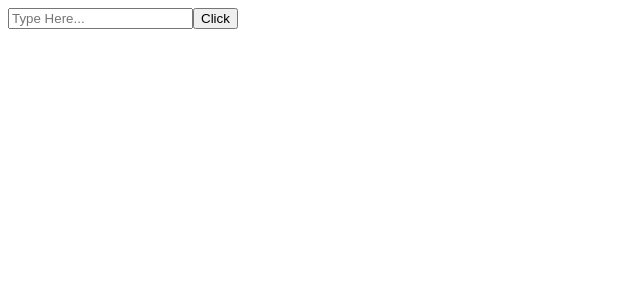
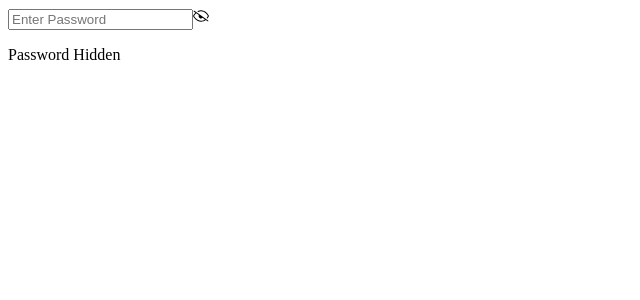
Before and after one commit to varaprasadbotta/react-interview-questions, a React (Vite) app: page / in a window 1280 px wide. Shown: the top 300 px of the page, without its empty margins (0-640 px from the left). Built offline with nearby package versions, Linux system fonts and the light colour scheme.

Commit message:
TogglePassword

```diff
--- a/src/App.jsx
+++ b/src/App.jsx
@@ -1,11 +1,10 @@
 import "./App.css";
-import FaqAccordion from "./coding-questions/FaqAccordion";
-import InputFocus from "./coding-questions/InputFocus";
+import TogglePassword from "./coding-questions/TogglePassword";
 
 function App() {
   return (
     <>
-    <InputFocus/>
+      <TogglePassword />
     </>
   );
 }
--- /dev/null
+++ b/src/coding-questions/TogglePassword.jsx
@@ -0,0 +1,26 @@
+import { useState } from "react";
+import { CgEye } from "react-icons/cg";
+import { GoEyeClosed } from "react-icons/go";
+
+const TogglePassword = () => {
+  const [isPasswordVisible, setIsPasswordVisible] = useState(false);
+  const handleToggleButton = () => {
+    setIsPasswordVisible((prev) => !prev);
+  };
+  return (
+    <>
+      <div>
+        <input
+          type={isPasswordVisible ? "text" : "password"}
+          placeholder="Enter Password"
+        />
+        <span onClick={() => handleToggleButton()}>
+          {isPasswordVisible ? <CgEye /> : <GoEyeClosed />}
+        </span>
+        <p>Password {isPasswordVisible ? "Visible" : "Hidden"}</p>
+      </div>
+    </>
+  );
+};
+
+export default TogglePassword;
```
